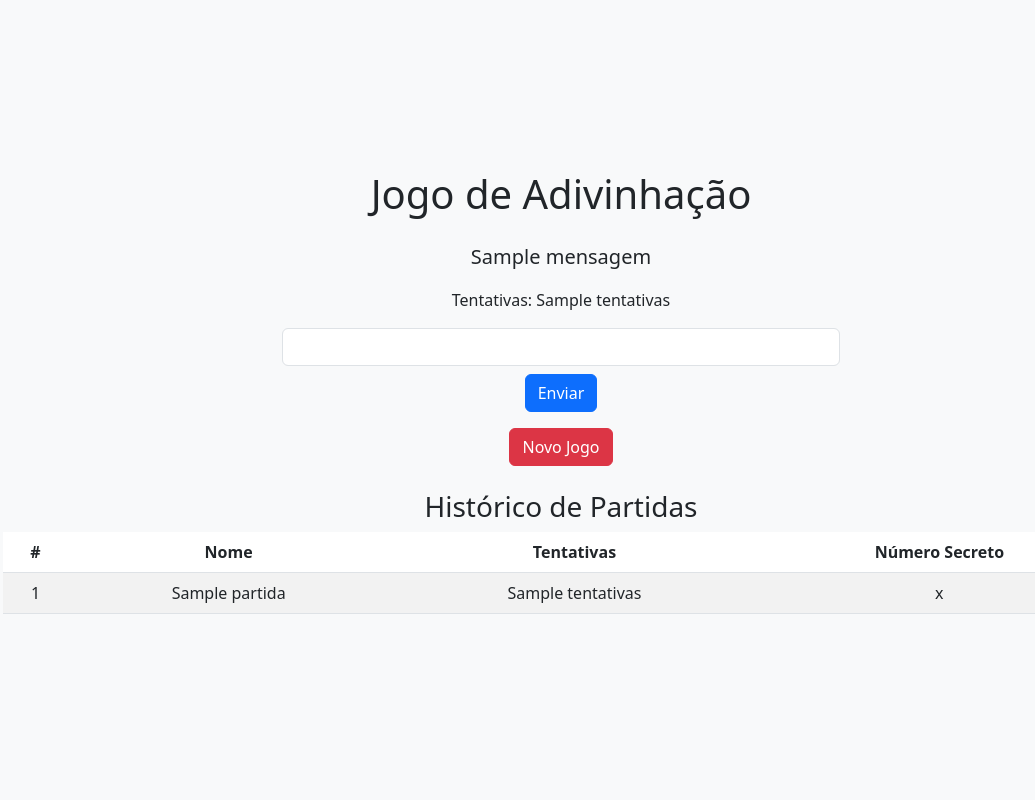
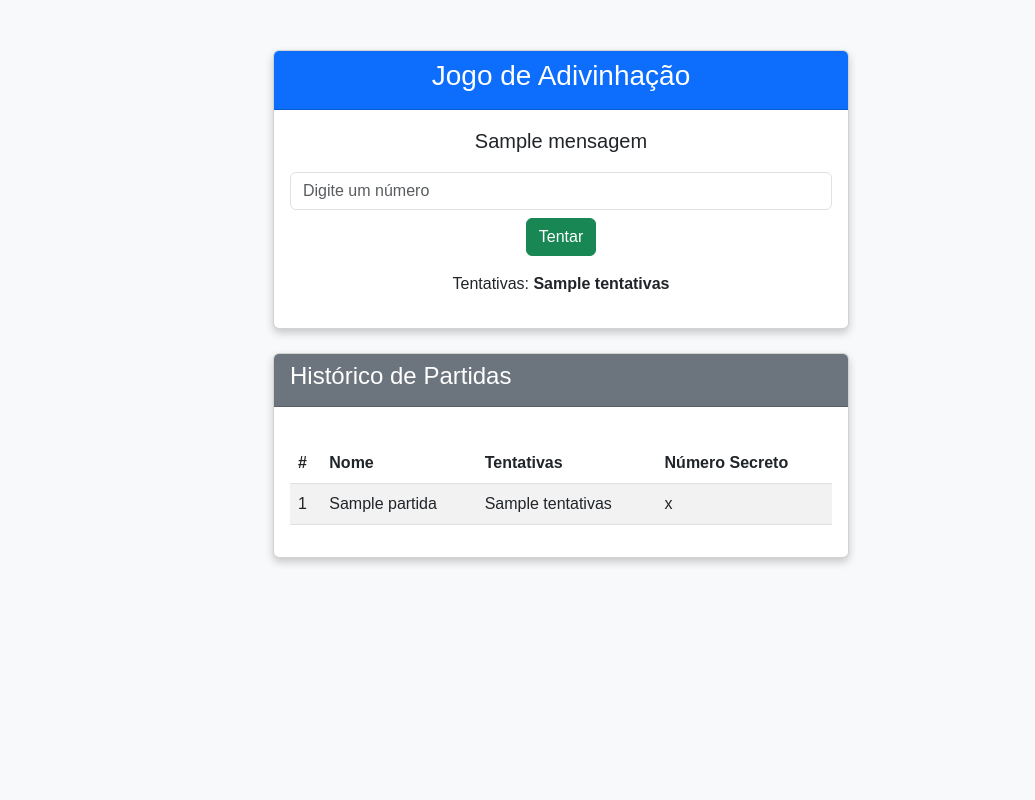
Before and after one commit to Mateusaraujo8/projeto10, a Flask app: template templates/index.html in a window 1280 px wide. Shown: the whole page, without its empty margins (79-1114 px from the left). Run offline with Flask 3, Linux system fonts and the light colour scheme; the template is opened without the code that fills it: most values are stand-ins (such as "Sample title", 1, 10 or a date in 2020); some libraries are stand-ins or nearby versions.

Commit message:
melhora o layout do jogo de adivinhação com novas classes Bootstrap e adiciona funcionalidade de alerta para novo jogo

```diff
--- a/templates/index.html
+++ b/templates/index.html
@@ -1,26 +1,57 @@
 <!DOCTYPE html>
-<html lang="pt-br">
+<html lang="pt">
 <head>
     <meta charset="UTF-8">
-    <meta name="viewport" content="width=device-width, initial-scale=1.0">
+    <meta name="viewport" content="width=device-width, initial-scale=1">
     <title>Jogo de Adivinhação</title>
     <link rel="stylesheet" href="https://cdn.jsdelivr.net/npm/bootstrap@5.3.0/dist/css/bootstrap.min.css">
+    <script src="https://cdn.jsdelivr.net/npm/sweetalert2@11"></script>
+    <style>
+        body {
+            background-color: #f8f9fa;
+            font-family: Arial, sans-serif;
+        }
+        .container {
+            max-width: 600px;
+            margin-top: 50px;
+        }
+        .card {
+            box-shadow: 0px 4px 8px rgba(0, 0, 0, 0.2);
+        }
+        .table {
+            margin-top: 20px;
+        }
+    </style>
 </head>
-<body class="d-flex align-items-center justify-content-center vh-100 bg-light">
-    <div class="container text-center">
-        <h1 class="mb-4">Jogo de Adivinhação</h1>
-        <p class="fs-5">{{ mensagem }}</p>
-        <p class="fs-6">Tentativas: {{ tentativas }}</p>
+<body>
 
-        <form method="post" class="mb-3">
-            <input type="number" name="palpite" class="form-control w-50 mx-auto mb-2" required>
-            <button type="submit" class="btn btn-primary">Enviar</button>
+<div class="container">
+    <div class="card text-center">
+        <div class="card-header bg-primary text-white">
+            <h3>Jogo de Adivinhação</h3>
+        </div>
+        <div class="card-body">
+            <p class="lead">{{ mensagem }}</p>
+
+            <form id="guessForm" method="POST">
+                <input type="number" class="form-control" name="palpite" required placeholder="Digite um número">
+                <button type="submit" class="btn btn-success mt-2">Tentar</button>
             </form>
 
-        <a href="{{ url_for('novo_jogo') }}" class="btn btn-danger mb-4">Novo Jogo</a>
+            <p class="mt-3">Tentativas: <strong>{{ tentativas }}</strong></p>
+
+            {% if mensagem.startswith("Parabéns") %}
+            <button class="btn btn-warning mt-2" onclick="novoJogo()">Jogar Novamente</button>
+            {% endif %}
+        </div>
+    </div>
 
     {% if historico %}
-        <h3>Histórico de Partidas</h3>
+    <div class="card mt-4">
+        <div class="card-header bg-secondary text-white">
+            <h4>Histórico de Partidas</h4>
+        </div>
+        <div class="card-body">
             <table class="table table-striped">
                 <thead>
                     <tr>
@@ -41,8 +72,23 @@
                     {% endfor %}
                 </tbody>
             </table>
+        </div>
+    </div>
     {% endif %}
+</div>
 
-    </div>
+<script>
+    function novoJogo() {
+        Swal.fire({
+            title: 'Novo Jogo!',
+            text: 'Um novo número foi gerado, tente adivinhar!',
+            icon: 'success',
+            confirmButtonText: 'OK'
+        }).then(() => {
+            window.location.href = "/novo";
+        });
+    }
+</script>
+
 </body>
 </html>
```
Lines whose indentation alone changed are shown as unchanged.
